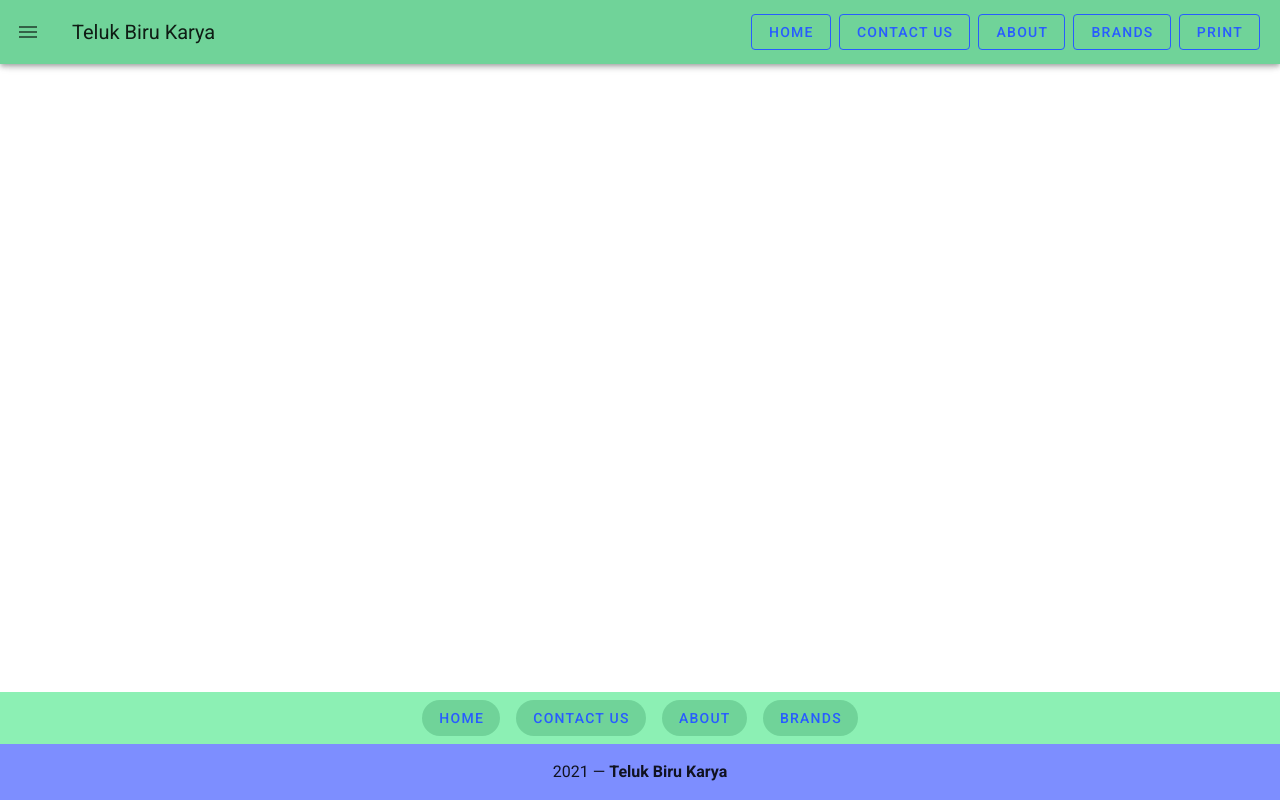
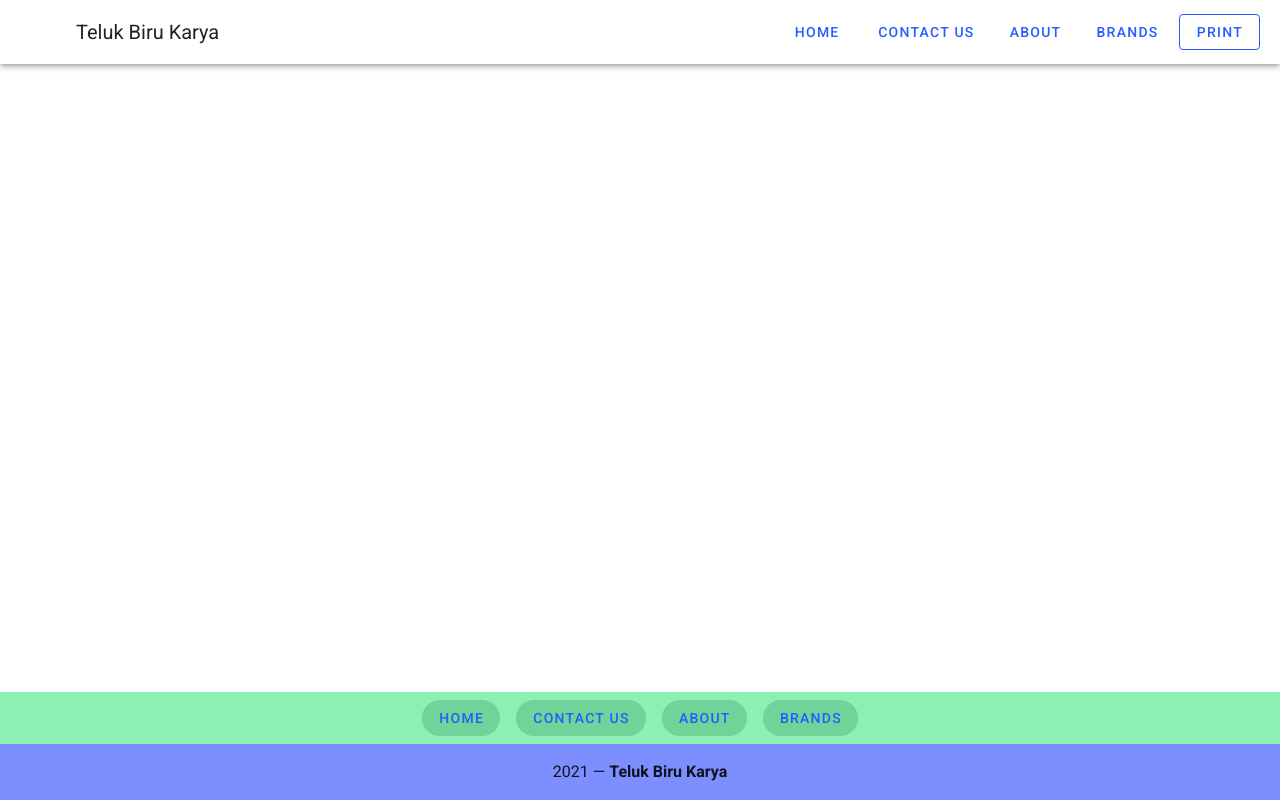
Before and after one commit to dmawardi/telukBiruKarya, a Nuxt app: page / in a window 1280 px wide. Built offline with nearby package versions, Linux system fonts and the light colour scheme.

Commit message:
nav bar made mobile and pc friendly. fixed rerouting

```diff
--- a/components/ContactForm.vue
+++ b/components/ContactForm.vue
@@ -58,6 +58,7 @@
               hint="Why are you reaching out today?"
               full-width
             ></v-textarea>
+            <br />
             <v-card-actions>
               <v-spacer></v-spacer>
               <v-btn class="submit-button">Submit</v-btn>
--- a/components/NavBar.vue
+++ b/components/NavBar.vue
@@ -1,27 +1,42 @@
 <template>
   <div class="nav">
-    <v-app-bar color="secondary">
-      <v-app-bar-nav-icon @click="drawer = true"></v-app-bar-nav-icon>
+    <v-app-bar color="white">
+      <v-app-bar-nav-icon
+        v-show="mobile"
+        @click="drawer = true"
+      ></v-app-bar-nav-icon>
+      <!-- <v-spacer v-show="mobile"></v-spacer> -->
 
-      <v-toolbar-title>Teluk Biru Karya</v-toolbar-title>
-      <v-spacer></v-spacer>
+      <v-img
+        class="ml-auto mr-auto"
+        min-height="50px"
+        max-height="50"
+        max-width="60"
+        min-width="42px"
+        src="/Teluk_Biru.PNG"
+      ></v-img>
+      <v-toolbar-title v-show="!mobile">Teluk Biru Karya</v-toolbar-title>
 
-      <nav>
+      <v-spacer v-show="!mobile"></v-spacer>
+      <!-- Buttons appear if not on mobile -->
+      <nuxt-link
+        v-for="(item, index) in items"
+        v-show="!mobile"
+        :key="`${index}-navbar`"
+        :to="item.to"
+      >
+        <v-tab>{{ item.title }}</v-tab>
+        <!-- <v-btn class="ma-1" color="white" outlined> -->
+        <!-- </v-btn> -->
+      </nuxt-link>
       <v-btn
-          v-for="(item, index) in items"
-          :key="`${index}-navbar`"
+        v-show="!mobile"
         class="ma-1"
         color="primary"
         outlined
-        >
-          <nuxt-link :to="item.to">
-            {{ item.title }}
-          </nuxt-link>
-        </v-btn>
-        <v-btn @click="printState" class="ma-1" color="primary" outlined
+        @click="printState"
         >Print</v-btn
       >
-      </nav>
     </v-app-bar>
 
     <v-navigation-drawer v-model="drawer" absolute temporary>
@@ -83,30 +98,49 @@ export default {
     }
   },
   fetch() {
+    // console.log('context: ', context)
+    console.log('params: ', this.$route.params)
     try {
-      console.log('params: ', this.$route.params)
+      if (
+        this.$route.params.lang === undefined ||
+        this.$route.params.lang === 'undefined'
+      ) {
+        console.log('determined to be undefined')
+        this.$store.dispatch('webText/fetchLanguageAndSet', 'en')
+      } else {
+        console.log('else')
         this.$store.dispatch(
           'webText/fetchLanguageAndSet',
           this.$route.params.lang
         )
+      }
     } catch (e) {
+      // redirect('/en')
+      console.log('caught error')
       throw new Error('Unable to detect language.')
     }
   },
-  computed: mapState({
+  computed: {
+    ...mapState({
       currentLanguageData: (state) => state.webText.currentLanguageData,
       activeLanguage: (state) => state.webText.activeLanguage,
     }),
+    mobile() {
+      return this.$vuetify.breakpoint.xs
+      // if (this.$vuetify.breakpoint.sm || this.$vuetify.breakpoint.xs) {
+      //   return true
+      // } else {
+      //   return false
+      // }
+    },
+  },
   methods: {
     printState() {
       console.log(
         'state active lang: ',
         this.$store.state.webText.activeLanguage
       )
-      console.log(
-        'state active data: ',
-        this.$store.state.webText.currentLanguageData
-      )
+      console.log('state active lang data: ', this.currentLanguageData)
 
       console.log('this component: ', this.activeLanguage)
     },
@@ -119,4 +153,10 @@ a {
   text-decoration: none;
   color: inherit;
 }
+
+nav {
+  background-color: #70d399;
+  padding: 2px;
+  border-radius: 5px;
+}
 </style>
--- a/nuxt.config.js
+++ b/nuxt.config.js
@@ -3,6 +3,9 @@ import colors from 'vuetify/es5/util/colors'
 export default {
   // Target: https://go.nuxtjs.dev/config-target
   target: 'static',
+  router: {
+    middleware: 'language',
+  },
 
   // Global page headers: https://go.nuxtjs.dev/config-head
   head: {
--- a/store/webText.js
+++ b/store/webText.js
@@ -17,15 +17,21 @@ export const mutations = {
 }
 
 export const actions = {
-  fetchLanguageAndSet({ commit }, language) {
+  fetchLanguageAndSet(context, language) {
     try {
       console.log('State language request to:', language)
 
-      if (language !== undefined) {
-        commit('SET_ACTIVE_LANGUAGE', language)
+      if (language !== undefined || language !== 'undefined') {
+        context.commit('SET_ACTIVE_LANGUAGE', language)
         console.log('set active complete')
         const languageData = db[language]
-        return commit('SET_LANGUAGE_DATA', languageData)
+        return context.commit('SET_LANGUAGE_DATA', languageData)
+      } else {
+        console.log('setting default')
+
+        context.commit('SET_ACTIVE_LANGUAGE', 'en')
+        const languageData = db.en
+        return context.commit('SET_LANGUAGE_DATA', languageData)
       }
     } catch (error) {
       return error.message
```
Also changed, not shown: middleware/language.js (added, +27 -0 lines), static/Teluk_Biru.PNG (added). Lines whose indentation alone changed are shown as unchanged.
